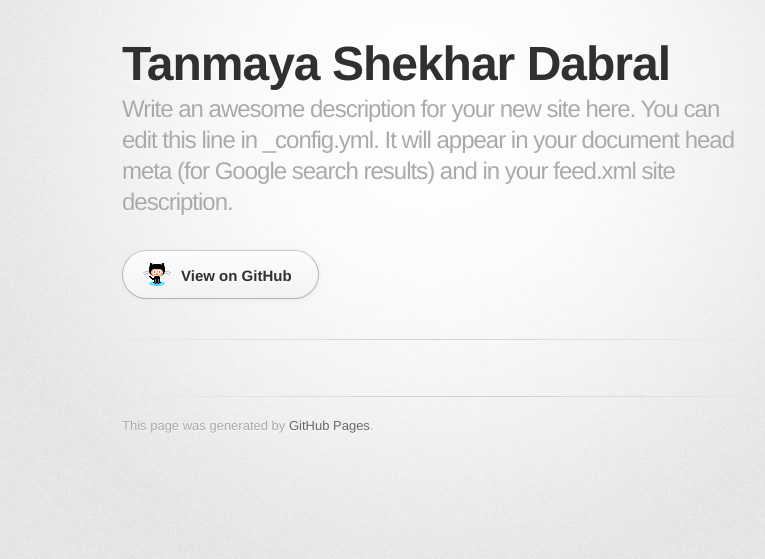
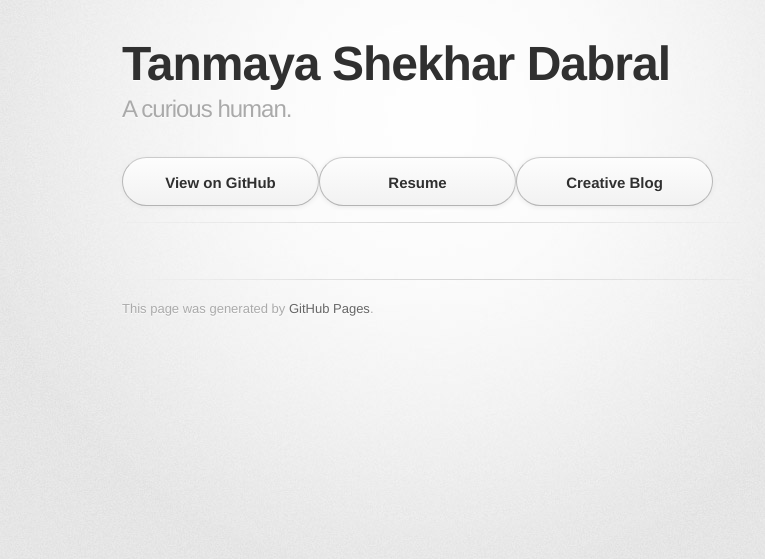
Before and after one commit to many-facedgod/many-facedgod.github.io, a Jekyll site: the page built from index.md, in a window 1280 px wide. Shown: the top 559 px of the page, without its empty margins (208-973 px from the left). Built offline with Jekyll 4.4.1, drawn with Linux system fonts in a browser that asks for light colours; some web fonts are replaced.

Commit message:
Baby steps

```diff
--- a/_config.yml
+++ b/_config.yml
@@ -16,13 +16,13 @@
 title: Tanmaya Shekhar Dabral
 email: tanmayadabral@gmail.com
 description: >- # this means to ignore newlines until "baseurl:"
-  Write an awesome description for your new site here. You can edit this
-  line in _config.yml. It will appear in your document head meta (for
-  Google search results) and in your feed.xml site description.
+  A curious human.
 #baseurl: "" # the subpath of your site, e.g. /blog
 #url: "" # the base hostname & protocol for your site, e.g. http://example.com
 github_username:  many-facedgod
 github_url: https://github.com/many-facedgod
+resume_url: Resume.pdf
+creative_url: http://blog.polyartfactory.com/
 
 # Build settings
 markdown: kramdown
--- a/_layouts/default.html
+++ b/_layouts/default.html
@@ -21,16 +21,10 @@
           <h1>{{ page.title | default: site.title | default: site.github.repository_name }}</h1>
           <h2>{{ page.description | default: site.description | default: site.github.project_tagline }}</h2>
         </header>
-        <section id="downloads" class="clearfix">
-          {% if site.show_downloads %}
-          <a href="{{ site.github.zip_url }}" id="download-zip" class="button"><span>Download .zip</span></a>
-          <a href="{{ site.github.tar_url }}" id="download-tar-gz" class="button"><span>Download .tar.gz</span></a>
-          {% endif %}
-	  {% if site.github.is_project_page %}
-          <a href="{{ site.github.repository_url }}" id="view-on-github" class="button"><span>View on GitHub</span></a>
-	  {% else %}
-          <a href="{{ site.github_url }}" id="view-on-github" class="button"><span>View on GitHub</span></a>
-	  {% endif %}
+        <section id="links" class="clearfix">
+          <a href="{{ site.github_url }}" id="view-on-github" class="button"><span style="text-align:center">View on GitHub</span></a>
+	  <a href="{{ site.resume_url }}" id="resume" class="button"><span style="text-align:center">Resume</span></a>
+	  <a href="{{ site.creative_url }}" id="paf_link" class="button"><span style="text-align:center">Creative Blog</span></a>
         </section>
         <hr>
         <section id="main_content">
--- a/_sass/jekyll-theme-tactile.scss
+++ b/_sass/jekyll-theme-tactile.scss
@@ -109,7 +109,6 @@
   float: left;
   width: 179px;
   padding: 12px 8px 12px 8px;
-  margin-right: 14px;
   font-size: 15px;
   font-weight: bold;
   line-height: 25px;
@@ -151,21 +150,8 @@
 a.button span {
   display: block;
   height: 23px;
-  padding-left: 50px;
 }
 
-#download-zip span {
-  background: transparent url(../images/zip-icon.png) 12px 50% no-repeat;
-}
-#download-tar-gz span {
-  background: transparent url(../images/tar-gz-icon.png) 12px 50% no-repeat;
-}
-#view-on-github span {
-  background: transparent url(../images/octocat-icon.png) 12px 50% no-repeat;
-}
-#view-on-github {
-  margin-right: 0;
-}
 
 code, pre {
   margin-bottom: 30px;
```
